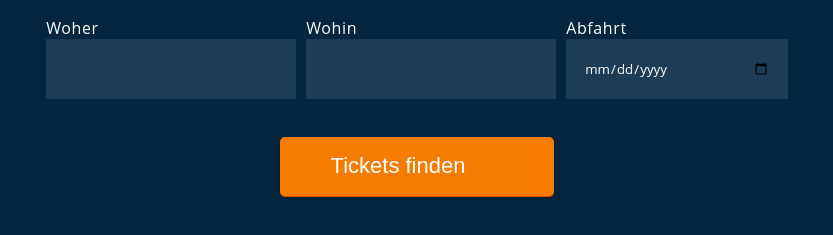
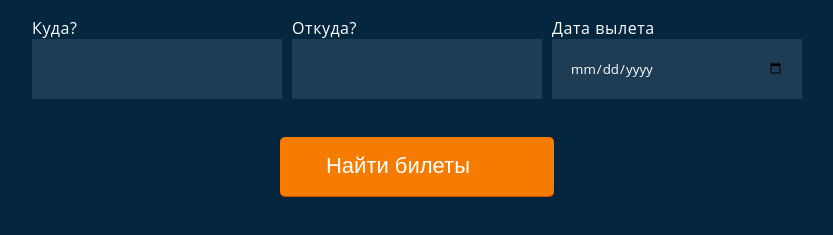
Before and after one commit to HeleneElena/small-jobs, a plain HTML site: page алиСайл/index.html in a window 1280 px wide. Shown: the part 91-326 px from the top of the page, without its empty margins (223-1056 px from the left). Drawn offline with Linux system fonts and the light colour scheme.

Commit message:
Update index.html

```diff
--- a/алиСайл/index.html
+++ b/алиСайл/index.html
@@ -4,19 +4,18 @@
 <head>
 	<meta charset="UTF-8">
 	<meta name="viewport" content="width=device-width, initial-scale=1.0">
-	<title>Aviasales</title>
+	<title>Продажа авиабилетов</title>
 	<link rel="stylesheet" href="style.css">
 </head>
 
 <body>
 	<h1>Aviasales</h1>
 	<main>
-
 		<section class="wrapper">
 			<form class="form-search">
 				<div class="wrapper__search">
 					<div class="input" style="display: block;">
-						<label>Woher
+						<label>Куда?
 							<input type="text" class="input__cities-from" required>
 						</label>
 						<ul class="dropdown dropdown__cities-from">
@@ -25,7 +24,7 @@
 					</div>
 
 					<div class="input">
-						<label>Wohin
+						<label>Откуда?
 							<input type="text" class="input__cities-to" required>
 						</label>
 						<ul class="dropdown dropdown__cities-to">
@@ -34,7 +33,7 @@
 					</div>
 
 					<div class="input input__cities-from">
-						<label>Abfahrt
+						<label>Дата вылета
 							<input type="date" class="input__date-depart" required>
 						</label>
 					</div>
@@ -42,7 +41,7 @@
 
 				<div class="wrapper__button">
 					<button type="submit" class="button button__search">
-						<span class="button__search-text">Tickets finden</span>
+						<span class="button__search-text">Найти билеты</span>
 					</button>
 				</div>
 			</form>
@@ -50,12 +49,8 @@
 		<section class="wrapper">
 
 			<section class="wrapper__ticket" id="cheapest-ticket" style="display: none;">
-
-
 			</section>
 			<section class="block__ticket" id="other-cheap-tickets" style="display: none;">
-
-
 			</section>
 		</section>
 
@@ -64,7 +59,3 @@
 </body>
 
 </html>
-
-
-
-<!--  -->
```
